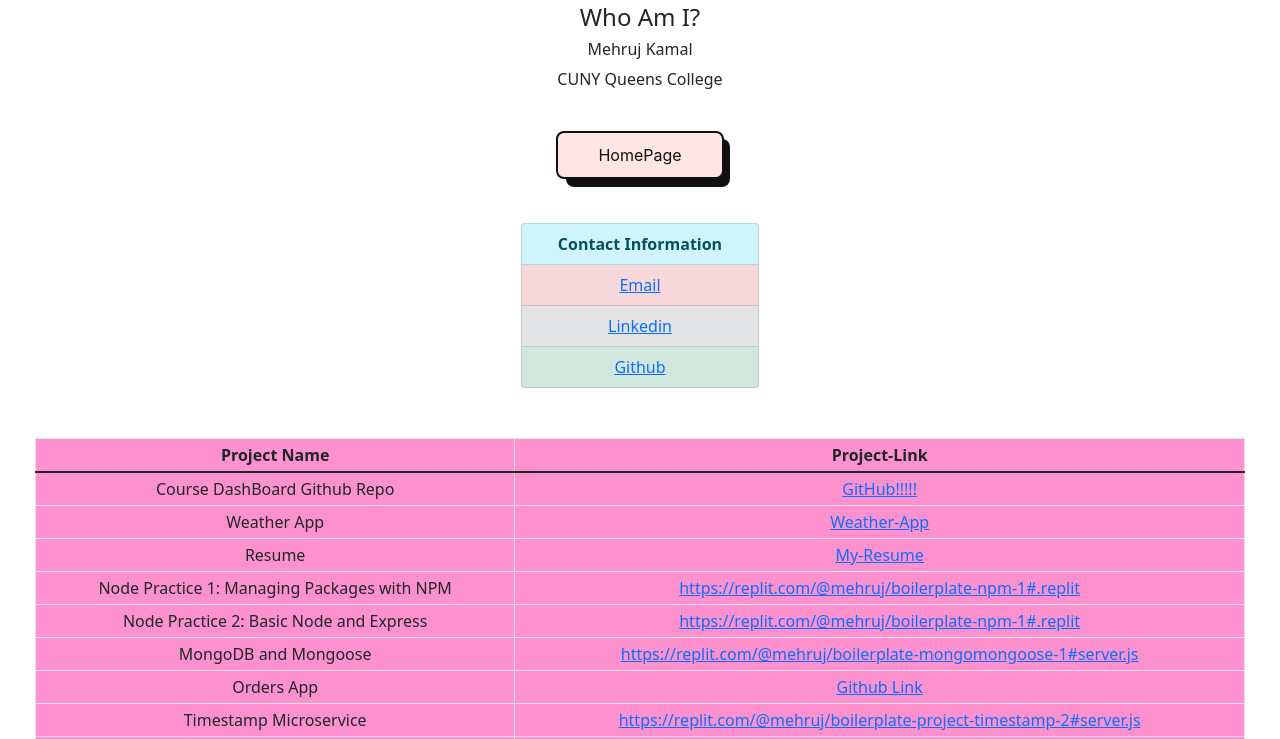
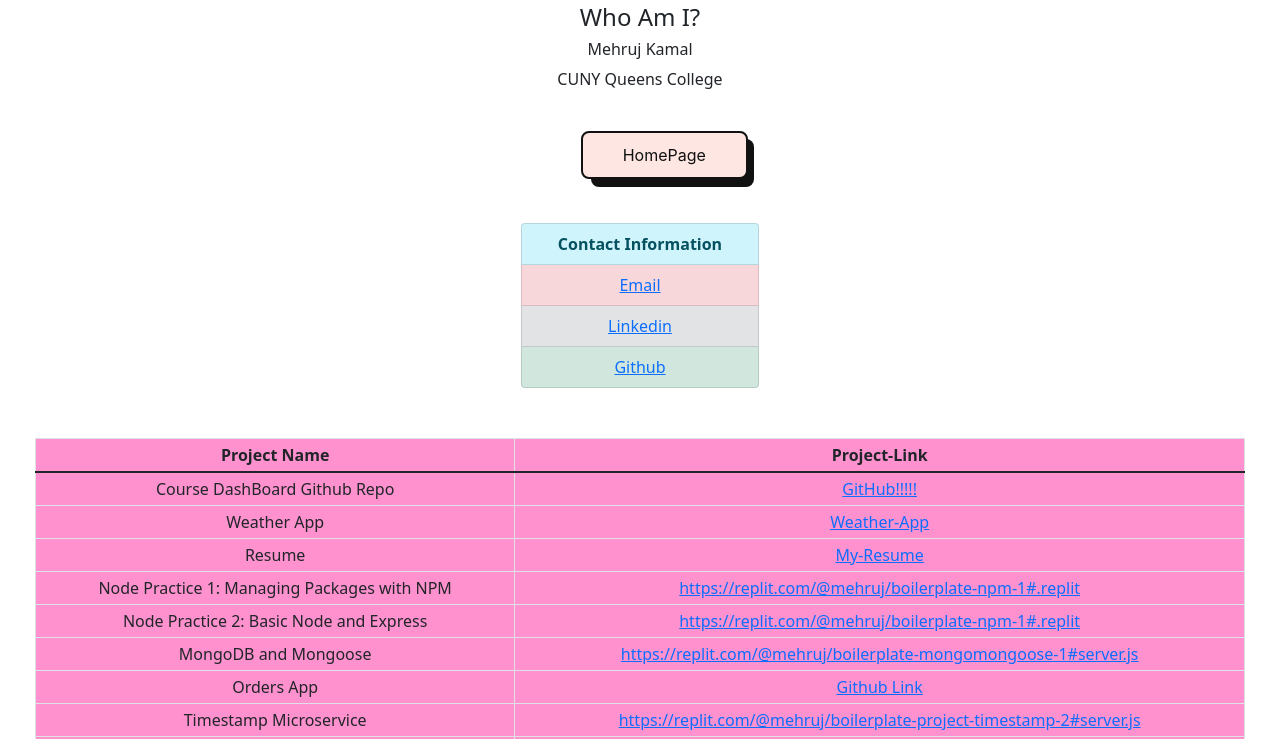
Before and after one commit to Mehruj/mehruj.github.io, a plain HTML site: page index.html in a window 1280 px wide. Shown: the part 58-797 px from the top of the page. Drawn offline with Linux system fonts and the light colour scheme.

Commit message:
Update dash.css

```diff
--- a/dash.css
+++ b/dash.css
@@ -41,9 +41,7 @@ h1 {
   display: none;
 }
 #placement {
-
-    margin-left: auto;
-    margin-right: auto;
+  margin-left: 45%;
 }
 .table {
   margin-top: 50px;
```
